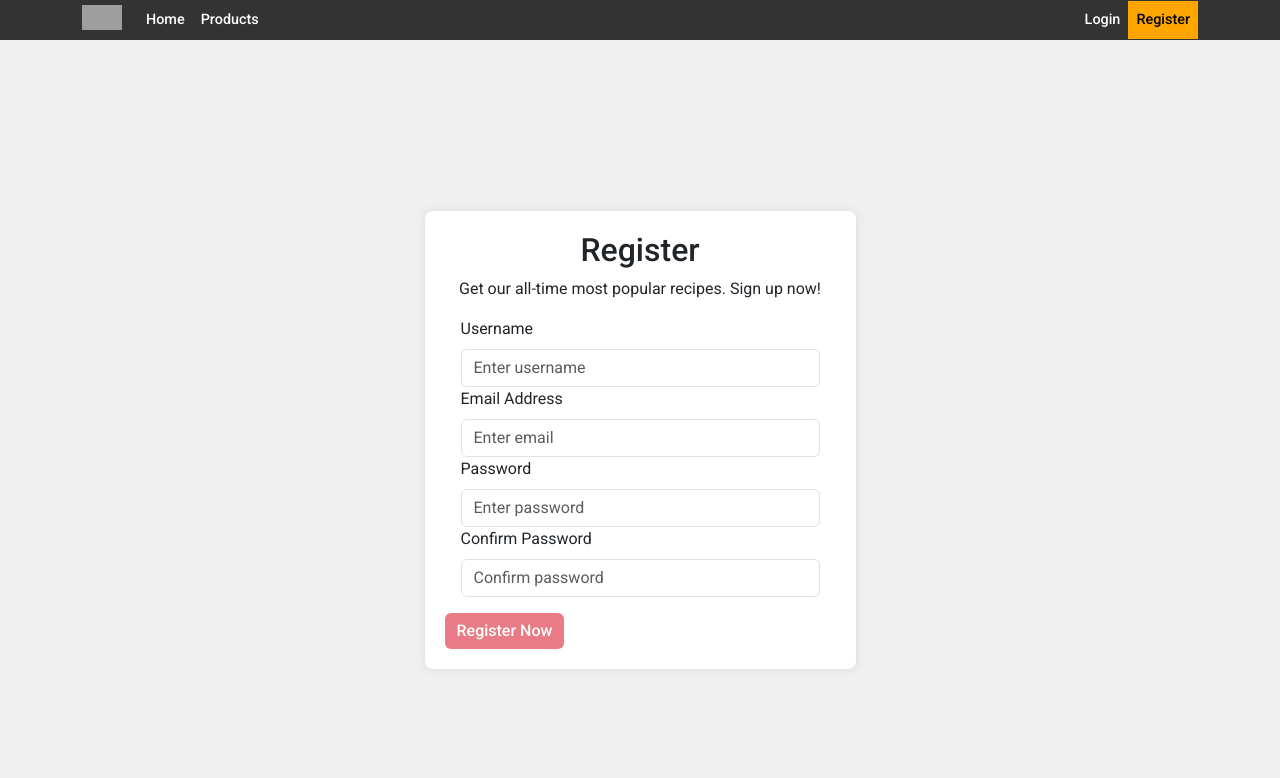
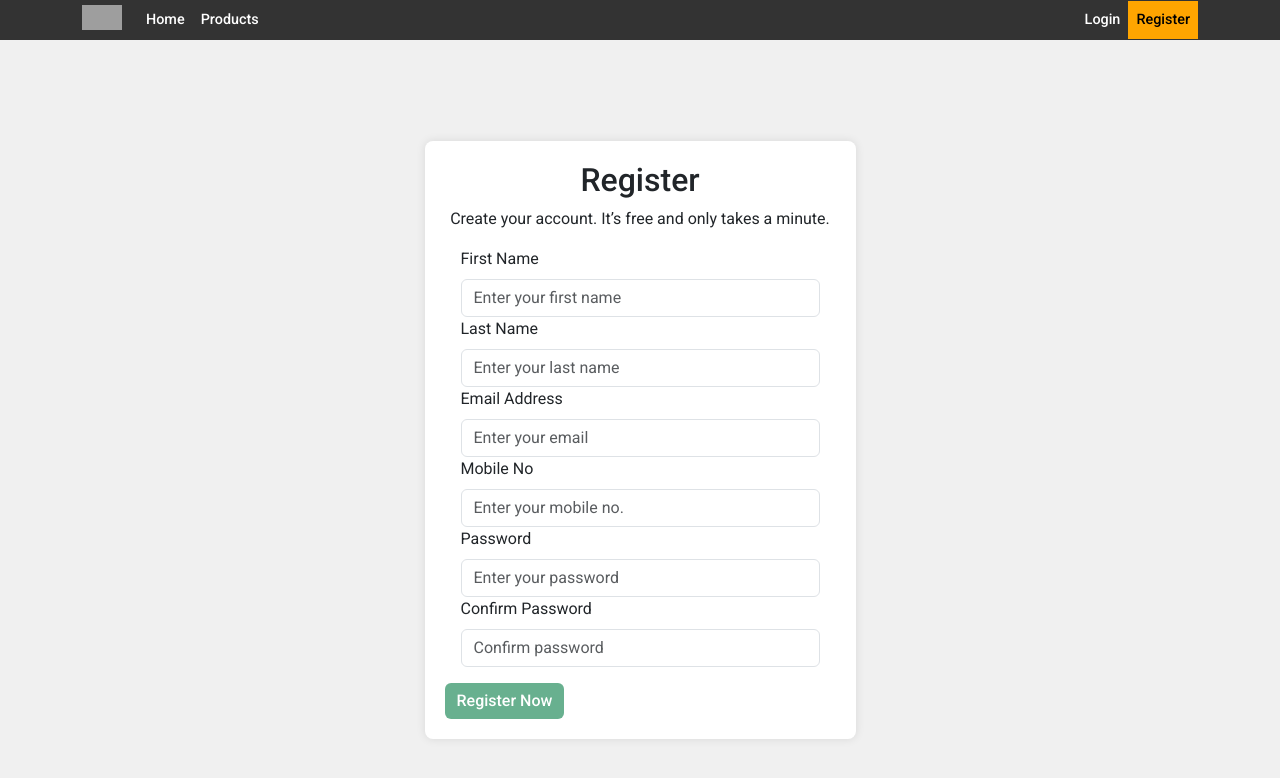
Before and after one commit to AyaGallarte/online-shop, a React (Vite) app: page /register in a window 1280 px wide. Shown: the top 778 px of the page. Built offline with nearby package versions, Linux system fonts and the light colour scheme; grey boxes are pictures that could not be loaded.

Commit message:
Modified Login and Register

```diff
--- a/src/pages/Login.jsx
+++ b/src/pages/Login.jsx
@@ -3,12 +3,13 @@ import { Form, Button, Col, Row, Container } from 'react-bootstrap';
 import { useNavigate, Navigate } from 'react-router-dom';
 import Swal from 'sweetalert2';
 import UserContext from '../context/UserContext';
+import '../style.css';
 
 export default function Login() {
     const { user, setUser } = useContext(UserContext);
     const navigate = useNavigate();
 
-    const [username, setUsername] = useState("");
+    const [email, setEmail] = useState("");
     const [password, setPassword] = useState("");
     const [isActive, setIsActive] = useState(true);
 
@@ -20,7 +21,7 @@ export default function Login() {
                 "Content-Type": "application/json"
             },
             body: JSON.stringify({
-                username: username,
+                email: email,
                 password: password
             })
         })
@@ -29,7 +30,7 @@ export default function Login() {
             if(data.access !== undefined){
                 localStorage.setItem('token', data.access);
                 retrieveUserDetails(data.access);
-                setUsername('');
+                setEmail('');
                 setPassword('');
                 Swal.fire({
                     title: "Login Successful",
@@ -37,15 +38,12 @@ export default function Login() {
                     text: "You are now logged in.",
                     showConfirmButton: false,
                     timer: 1500
-                })
-                .then(() => {
-                    navigate('/');
                 });
-            } else if (data.error === "Username and password do not match") {
+            } else if (data.error === "Email and password do not match") {
                 Swal.fire({
                     title: "Login Failed",
                     icon: "error",
-                    text: "Incorrect username or password.",
+                    text: "Incorrect email or password.",
                     customClass: {
                         confirmButton: 'sweet-warning'
                     }
@@ -54,7 +52,7 @@ export default function Login() {
                 Swal.fire({
                     title: "User Not Found",
                     icon: "error",
-                    text: `${username} does not exist.`,
+                    text: `${email} does not exist.`,
                     customClass: {
                         confirmButton: 'sweet-warning'
                     }
@@ -64,7 +62,7 @@ export default function Login() {
     }
 
     function retrieveUserDetails(token){
-        fetch('https://blog-server-nhh1.onrender.com/users/details', {
+        fetch('https://ra-server-nom3.onrender.com/users/details', {
             headers: {
                 Authorization: `Bearer ${token}`
             }
@@ -79,12 +77,12 @@ export default function Login() {
     }
 
     useEffect(() => {
-        if(username !== '' && password !== ''){
+        if(email !== '' && password !== ''){
             setIsActive(true);
         } else {
             setIsActive(false);
         }
-    }, [username, password]);
+    }, [email, password]);
 
     return (
         (user.id !== null && user.id !== undefined) ?
@@ -97,14 +95,14 @@ export default function Login() {
                         <Form onSubmit={(e) => authenticate(e)} className="login-form">
                             <h2 className="text-center">Login</h2>
                             <Form.Group>
-                                <Form.Label>Username </Form.Label>
+                                <Form.Label>Email address </Form.Label>
                                 <Form.Control
-                                    id="loginUsername"
-                                    type="username"
-                                    placeholder="Enter username"
+                                    id="loginEmail"
+                                    type="email"
+                                    placeholder="Enter email"
                                     required
-                                    value={username}
-                                    onChange={(e) => setUsername(e.target.value)}
+                                    value={email}
+                                    onChange={(e) => setEmail(e.target.value)}
                                 />
                             </Form.Group>
 
@@ -120,17 +118,15 @@ export default function Login() {
                                 />
                             </Form.Group>
 
-                            <div className="login-button">
                             { isActive ?
-                                <Button className="btn" variant="success" type="submit" id="loginBtn">
+                                <Button className="btn" variant="danger" type="submit" id="loginBtn">
                                     Login
                                 </Button>
                                 :
-                                <Button className="btn" variant="danger" type="submit" id="loginBtn" disabled>
+                                <Button className="btn" variant="success" type="submit" id="loginBtn" disabled>
                                     Login
                                 </Button>
                             }
-                            </div>
                         </Form>
                     </Col>
                 </Row>
--- a/src/pages/Register.jsx
+++ b/src/pages/Register.jsx
@@ -3,33 +3,49 @@ import { Form, Button, Col, Row, Container } from 'react-bootstrap';
 import { useNavigate, Navigate } from 'react-router-dom';
 import Swal from 'sweetalert2';
 import UserContext from '../context/UserContext';
+import '../style.css';
 
 export default function Register() {
-    const { user } = useContext(UserContext);
+
+    const {user} = useContext(UserContext);
     const navigate = useNavigate();
-
     // State hooks to store the values of the input fields
-    const [username, setUsername] = useState("");
+    const [firstName, setFirstName] = useState("");
+    const [lastName, setLastName] = useState("");
     const [email, setEmail] = useState("");
+    const [mobileNo, setMobileNo] = useState("")
     const [password, setPassword] = useState("");
     const [confirmPassword, setConfirmPassword] = useState("");
-    // State to determine whether submit button is enabled or not
+    // State to determine whether submit button is enable or not
     const [isActive, setIsActive] = useState(false);
 
-    const makeAPICall = async (userData) => {
-        try {
-            const response = await fetch('https://ra-server-nom3.onrender.com/users/register', {
+    function registerUser(e){
+        // Prevents the page redirection via form submission
+        e.preventDefault();
+
+        fetch("https://ra-server-nom3.onrender.com/users/register", {
+
             method: 'POST',
             headers: {
-                    'Content-Type': 'application/json'
+                "Content-Type": "application/json"
             },
-                body: JSON.stringify(userData)
-            });
-            const data = await response.json();
+            body: JSON.stringify({
+                firstName: firstName,
+                lastName: lastName,
+                email: email,
+                mobileNo: mobileNo,
+                password: password
+            })
 
-            if (data.message === "Registered Successfully") {
-                setUsername("");
+        })
+        .then(res => res.json())
+        .then(data => {
+
+            if(data.message === "Registered Successfully"){
+                setFirstName("");
+                setLastName("");
                 setEmail("");
+                setMobileNo("");
                 setPassword("");
                 setConfirmPassword("");
 
@@ -42,127 +58,149 @@ export default function Register() {
                 }).then(() => {
                     navigate('/login');
                 });
-            } else if (data.error === "Email invalid") {
+
+            }else if(data.error === "Email invalid"){
                 Swal.fire({
                     title: "Invalid Email Format",
                     icon: "error",
-                    text: "Invalid email format."
-                });
-            } else if (data.error === "Mobile number invalid") {
+                    text: "Invalid email format.",
+                    customClass: {
+                        confirmButton: 'sweet-warning'
+                    }
+                })
+            }else if(data.error === "Mobile number invalid"){
                 Swal.fire({
                     title: "Mobile Number Invalid",
                     icon: "error",
-                    text: "Invalid mobile number."
-                });
-            } else if (data.error === "Password must be at least 8 characters") {
+                    text: "Invalid mobile number.",
+                    customClass: {
+                        confirmButton: 'sweet-warning'
+                    }
+                })
+            }else if(data.error === "Password must be atleast 8 characters"){
                 Swal.fire({
                     title: "Password Invalid",
                     icon: "error",
-                    text: "Password must be at least 8 characters long."
-                });
-            } else {
+                    text: "Password must be atleast 8 characters long.",
+                    customClass: {
+                        confirmButton: 'sweet-warning'
+                    }
+                })
+            }else{
                 Swal.fire({
                     title: "Something went wrong.",
                     icon: "error",
-                    text: "Please try again later or contact us for assistance."
+                    text: "Please try again later or contact us for assistance.",
+                    customClass: {
+                        confirmButton: 'sweet-warning'
+                    }
                 });
             }
-        } catch (e) {
-            console.error('Fetch error:', e);
-            Swal.fire({
-                title: "Error",
-                icon: "error",
-                text: "An unexpected error occurred. Please try again later."
-            });
+        })
     }
-    };
 
     useEffect(() => {
-        if (username && email && password && confirmPassword && password === confirmPassword) {
-            setIsActive(true);
+        if((firstName !== "" && lastName !== "" && email !== "" && mobileNo !== "" && password !== "" && confirmPassword !== "") && (password === confirmPassword) && (mobileNo.length === 11)){
+
+            setIsActive(true)
+
         } else {
-            setIsActive(false);
+
+            setIsActive(false)
+
         }
-    }, [username, email, password, confirmPassword]);
-
-    const handleSubmit = (e) => {
-        e.preventDefault();
-        makeAPICall({ username, email, password });
-    };
+    }, [firstName, lastName, email, mobileNo, password, confirmPassword])
 
     return (
-        user.id ?
+        (user.id !== null && user.id !== undefined) ?
      <Navigate to="/login" />
      :
      <Container className="register-container d-flex justify-content-center">
          <Row className="w-100">
-                <Col md={4} lg={5} className="mx-auto">
-                    <Form onSubmit={handleSubmit} className="register-form">
+            <Col sx={3} md={4} lg={5} className="mx-auto">
+                 <Form onSubmit={(e) => registerUser(e)} className="register-form">
                      <h2 className="text-center">Register</h2>
-                        <p className="text-center">Get our all-time most popular recipes. Sign up now!</p>
+                     <p className="text-center">Create your account. It’s free and only takes a minute.</p>
                      <Col className="col mx-3">
                      <Form.Group>
-                                <Form.Label>Username</Form.Label>
+                     <Form.Label>First Name </Form.Label>
                          <Form.Control
-                                    id="txtUsername"
+                             id="txtFirstName"
                              type="text"
                              required
-                                    value={username}
-                                    placeholder="Enter username"
-                                    onChange={e => setUsername(e.target.value)}
+                             value={firstName}
+                             placeholder="Enter your first name"
+                             onChange={e => { setFirstName(e.target.value) }}
                          />
                      </Form.Group>
                      <Form.Group>
-                                <Form.Label>Email Address</Form.Label>
+                     <Form.Label>Last Name </Form.Label>
+                         <Form.Control
+                             id="txtLastName"
+                             type="text"
+                             required
+                             value={lastName}
+                             placeholder="Enter your last name"
+                             onChange={e => { setLastName(e.target.value) }}
+                         />
+                     </Form.Group>
+                     <Form.Group>
+                     <Form.Label>Email Address </Form.Label>
                          <Form.Control
                              id="txtEmail"
                              type="email"
                              required
                              value={email}
-                                    placeholder="Enter email"
-                                    onChange={e => setEmail(e.target.value)}
+                             placeholder="Enter your email"
+                             onChange={e => { setEmail(e.target.value) }}
                          />
                      </Form.Group>
                      </Col>
                      <Col className="col mx-3">
                      <Form.Group>
-                                <Form.Label>Password</Form.Label>
+                     <Form.Label>Mobile No </Form.Label>
+                         <Form.Control
+                             id="txtMobileNo"
+                             type="number"
+                             required
+                             value={mobileNo}
+                             placeholder="Enter your mobile no."
+                             onChange={e => { setMobileNo(e.target.value) }}
+                         />
+                     </Form.Group>
+                     <Form.Group>
+                     <Form.Label>Password </Form.Label>
                          <Form.Control
                              id="txtPassword"
                              type="password"
                              required
                              value={password}
-                                    placeholder="Enter password"
-                                    onChange={e => setPassword(e.target.value)}
+                             placeholder="Enter your password"
+                             onChange={e => { setPassword(e.target.value) }}
                          />
                      </Form.Group>
                      <Form.Group>
-                                <Form.Label>Confirm Password</Form.Label>
+                     <Form.Label>Confirm Password </Form.Label>
                          <Form.Control
                              id="txtConfirmPassword"
                              type="password"
                              required
                              value={confirmPassword}
                              placeholder="Confirm password"
-                                    onChange={e => setConfirmPassword(e.target.value)}
+                             onChange={e => { setConfirmPassword(e.target.value) }}
                          />
                      </Form.Group>
                      </Col>
 
-                        <div className="register-button">
-                            <Button
-                                className="btn mt-3"
-                                variant={isActive ? "success" : "danger"}
-                                type="submit"
-                                id="submitBtn"
-                                disabled={!isActive}
-                            >
-                                Register Now
-                            </Button>
-                        </div>
+                     {isActive ?
+                       <Button className="btn mt-3" variant="danger" type="submit" id="submitBtn">Register Now</Button>
+                       :
+                       <Button className="btn mt-3" variant="success" type="submit" id="submitBtn" disabled>Register Now</Button>
+                     }
                  </Form>
             </Col>
         </Row>
     </Container>
-    );
+
+    )
 }
```
Lines whose indentation alone changed are shown as unchanged.
